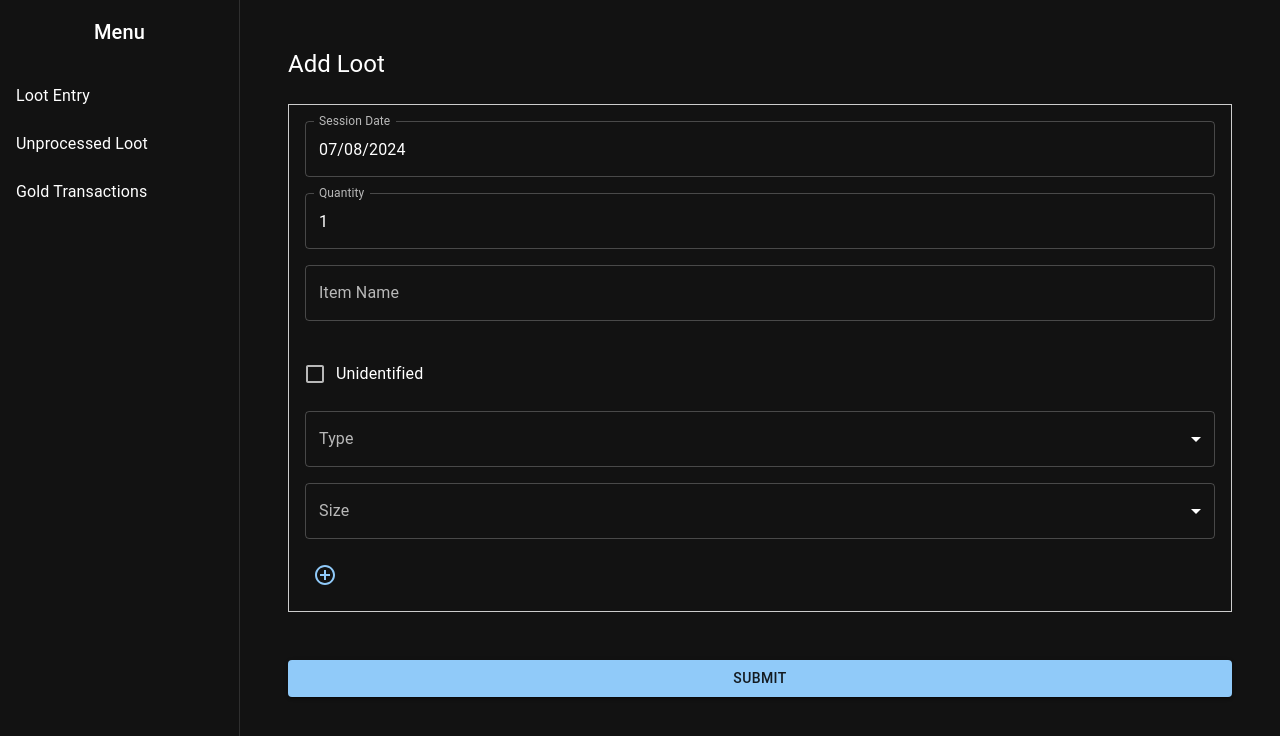
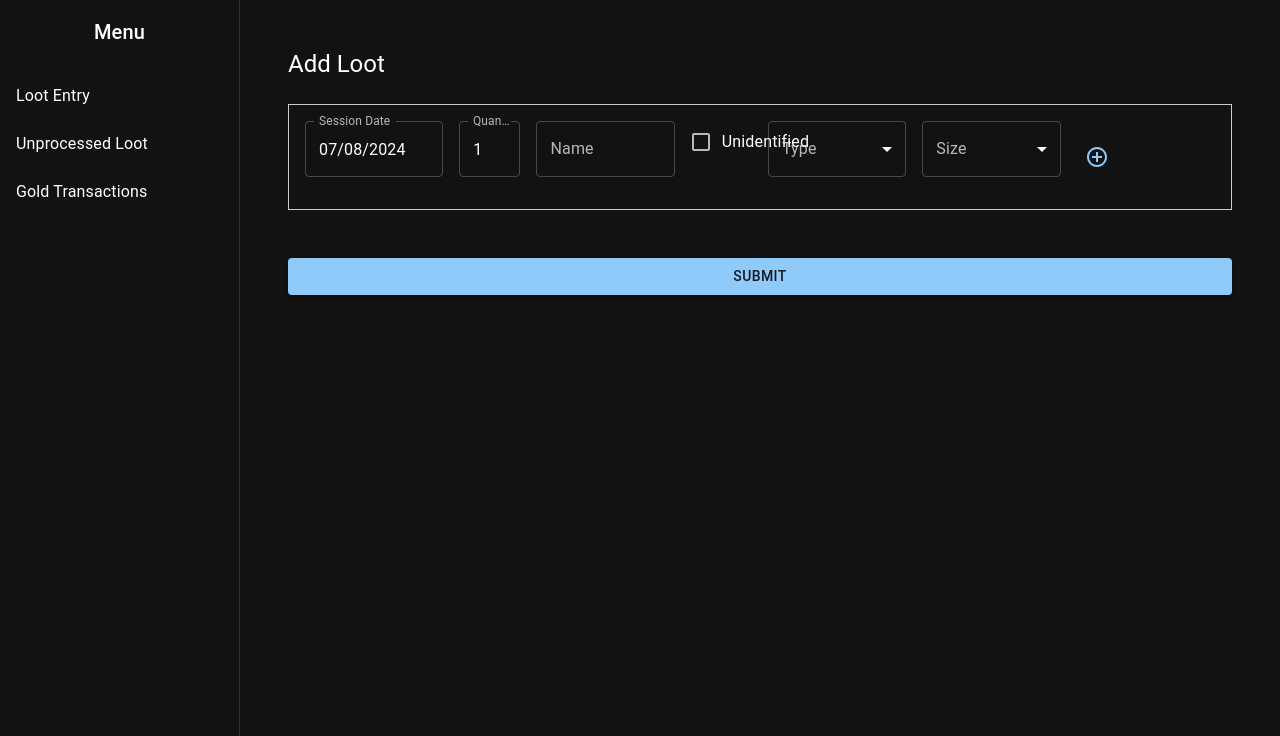
Before and after one commit to linisastald/Loot-Tracker-PF1e, a React (Create React App) app in the folder frontend/: page /loot-entry in a window 1280 px wide. Shown: the top 736 px of the page. Built offline with nearby package versions, Linux system fonts and the light colour scheme.

Commit message:
Loot entry switch to horizontal entry

```diff
--- a/frontend/src/components/LootEntry.js
+++ b/frontend/src/components/LootEntry.js
@@ -10,6 +10,7 @@ import {
   FormControlLabel,
   MenuItem,
   IconButton,
+  Grid,
 } from '@mui/material';
 import { LocalizationProvider, DatePicker } from '@mui/x-date-pickers';
 import { AdapterDateFns } from '@mui/x-date-pickers/AdapterDateFns';
@@ -24,7 +25,7 @@ const LootEntry = () => {
     {
       sessionDate: new Date(),
       quantity: 1,
-      itemName: '',
+      name: '',
       unidentified: false,
       type: '',
       size: '',
@@ -44,7 +45,7 @@ const LootEntry = () => {
       {
         sessionDate: new Date(),
         quantity: 1,
-        itemName: '',
+        name: '',
         unidentified: false,
         type: '',
         size: '',
@@ -61,7 +62,6 @@ const LootEntry = () => {
   const handleSubmit = async (e) => {
     e.preventDefault();
     const token = localStorage.getItem('token');
-    console.log('Submitting entries:', entries);
     try {
       await axios.post(
         'http://192.168.0.64:5000/api/loot',
@@ -72,13 +72,12 @@ const LootEntry = () => {
           },
         }
       );
-      console.log('Response:', response.data);
       // Reset form after submission
       setEntries([
         {
           sessionDate: new Date(),
           quantity: 1,
-          itemName: '',
+          name: '',
           unidentified: false,
           type: '',
           size: '',
@@ -112,31 +111,35 @@ const LootEntry = () => {
       <Box component="form" onSubmit={handleSubmit} sx={{ mt: 3 }}>
         {entries.map((entry, index) => (
           <Box key={index} sx={{ mb: 3, border: '1px solid #ccc', padding: 2 }}>
+            <Grid container spacing={2}>
+              <Grid item xs={2}>
                 <LocalizationProvider dateAdapter={AdapterDateFns}>
                   <DatePicker
                     label="Session Date"
                     value={entry.sessionDate}
                     onChange={(date) => handleInputChange(index, 'sessionDate', date)}
-                renderInput={(params) => <TextField {...params} fullWidth sx={{ mb: 2 }} />}
+                    renderInput={(params) => <TextField {...params} fullWidth />}
                   />
                 </LocalizationProvider>
+              </Grid>
+              <Grid item xs={1}>
                 <TextField
                   label="Quantity"
                   type="number"
                   fullWidth
                   value={entry.quantity}
                   onChange={(e) => handleInputChange(index, 'quantity', e.target.value)}
-              sx={{ mb: 2 }}
                 />
+              </Grid>
+              <Grid item xs={2}>
                 <TextField
-              label="Item Name"
+                  label="Name"
                   fullWidth
-              value={entry.itemName}
+                  value={entry.name}
                   onChange={(e) => {
-                handleInputChange(index, 'itemName', e.target.value);
+                    handleInputChange(index, 'name', e.target.value);
                     fetchSuggestions(e.target.value, index);
                   }}
-              sx={{ mb: 2 }}
                   autoComplete="off"
                 />
                 {entry.suggestions && (
@@ -144,13 +147,15 @@ const LootEntry = () => {
                     {entry.suggestions.map((suggestion, sIndex) => (
                       <li
                         key={sIndex}
-                    onClick={() => handleInputChange(index, 'itemName', suggestion.name)}
+                        onClick={() => handleInputChange(index, 'name', suggestion.name)}
                       >
                         {suggestion.name}
                       </li>
                     ))}
                   </ul>
                 )}
+              </Grid>
+              <Grid item xs={1}>
                 <FormControlLabel
                   control={
                     <Checkbox
@@ -159,15 +164,15 @@ const LootEntry = () => {
                     />
                   }
                   label="Unidentified"
-              sx={{ mb: 2 }}
                 />
+              </Grid>
+              <Grid item xs={2}>
                 <TextField
                   label="Type"
                   select
                   fullWidth
                   value={entry.type}
                   onChange={(e) => handleInputChange(index, 'type', e.target.value)}
-              sx={{ mb: 2 }}
                 >
                   {itemTypes.map((type) => (
                     <MenuItem key={type} value={type}>
@@ -175,13 +180,14 @@ const LootEntry = () => {
                     </MenuItem>
                   ))}
                 </TextField>
+              </Grid>
+              <Grid item xs={2}>
                 <TextField
                   label="Size"
                   select
                   fullWidth
                   value={entry.size}
                   onChange={(e) => handleInputChange(index, 'size', e.target.value)}
-              sx={{ mb: 2 }}
                 >
                   {itemSizes.map((size) => (
                     <MenuItem key={size} value={size}>
@@ -189,7 +195,8 @@ const LootEntry = () => {
                     </MenuItem>
                   ))}
                 </TextField>
-            <Box sx={{ display: 'flex', justifyContent: 'space-between' }}>
+              </Grid>
+              <Grid item xs={2} sx={{ display: 'flex', alignItems: 'center', justifyContent: 'space-between' }}>
                 <IconButton onClick={addEntry} color="primary">
                   <AddCircleOutlineIcon />
                 </IconButton>
@@ -198,7 +205,8 @@ const LootEntry = () => {
                     <RemoveCircleOutlineIcon />
                   </IconButton>
                 )}
-            </Box>
+              </Grid>
+            </Grid>
           </Box>
         ))}
         <Button type="submit" fullWidth variant="contained" sx={{ mt: 3, mb: 2 }}>
```
Lines whose indentation alone changed are shown as unchanged.
